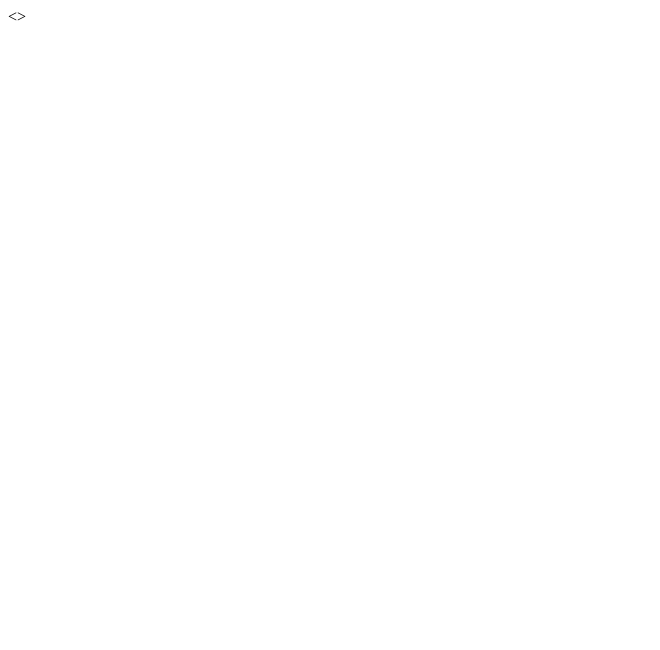
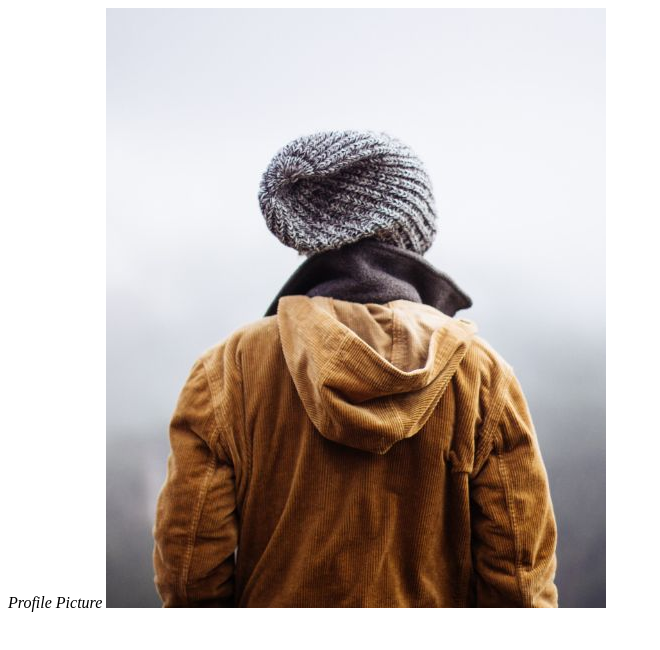
Before and after one commit to jkyle1234/TeamGit, a plain HTML site: page index.html in a window 1280 px wide. Shown: the whole page, without its empty margins (0-660 px from the left). Drawn offline with Linux system fonts and the light colour scheme.

Commit message:
dfiru 2nd  push

```diff
--- a/index.html
+++ b/index.html
@@ -6,6 +6,7 @@
     <title>Document</title>
 </head>
 <body>
-    <>
+    <address>Profile Picture</h2>
+<img src="./image/img_girl.jpg" alt="Girl in a jacket" width="500" height="600">
 </body>
 </html>
```
Also changed, not shown: image/img_girl.jpg (added).
